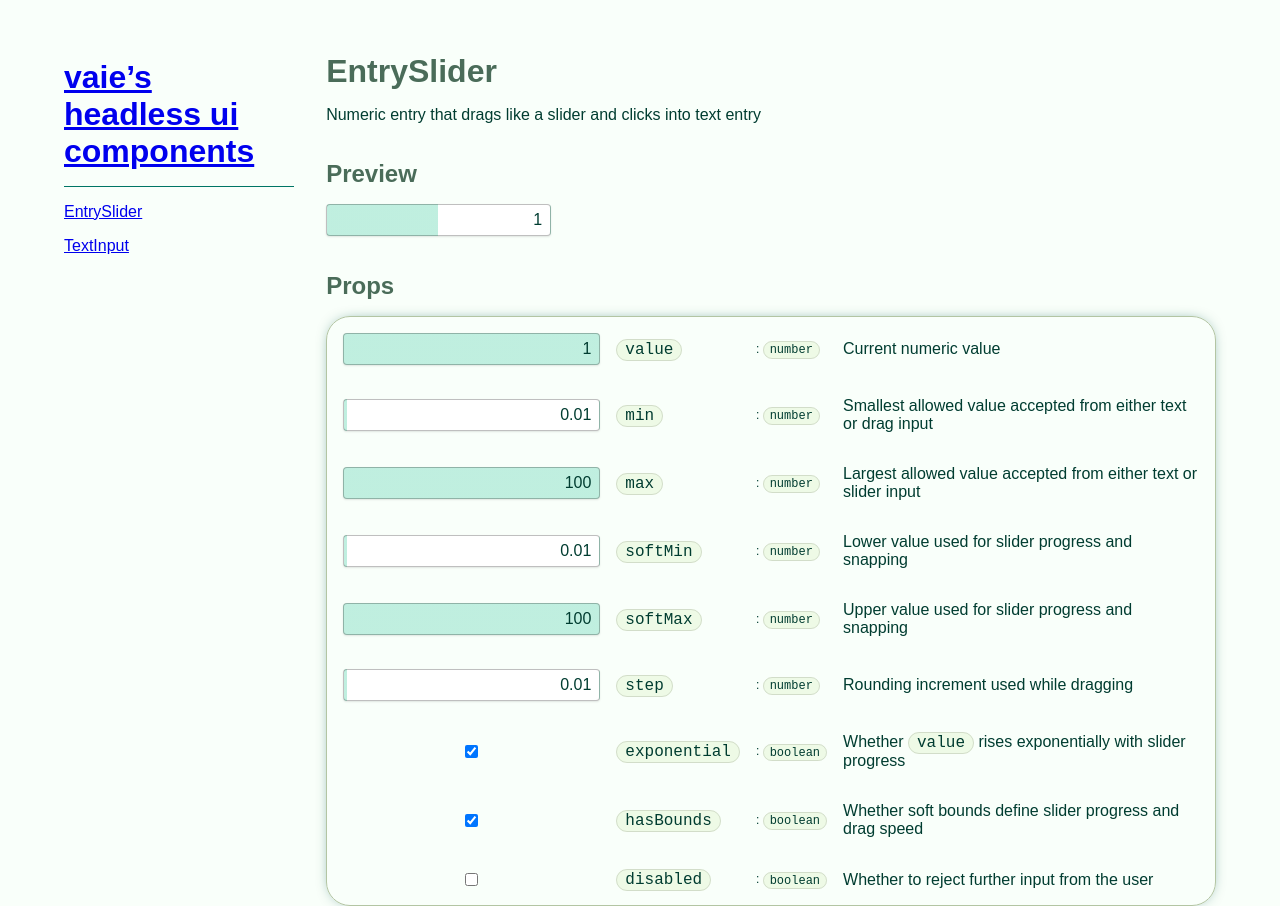
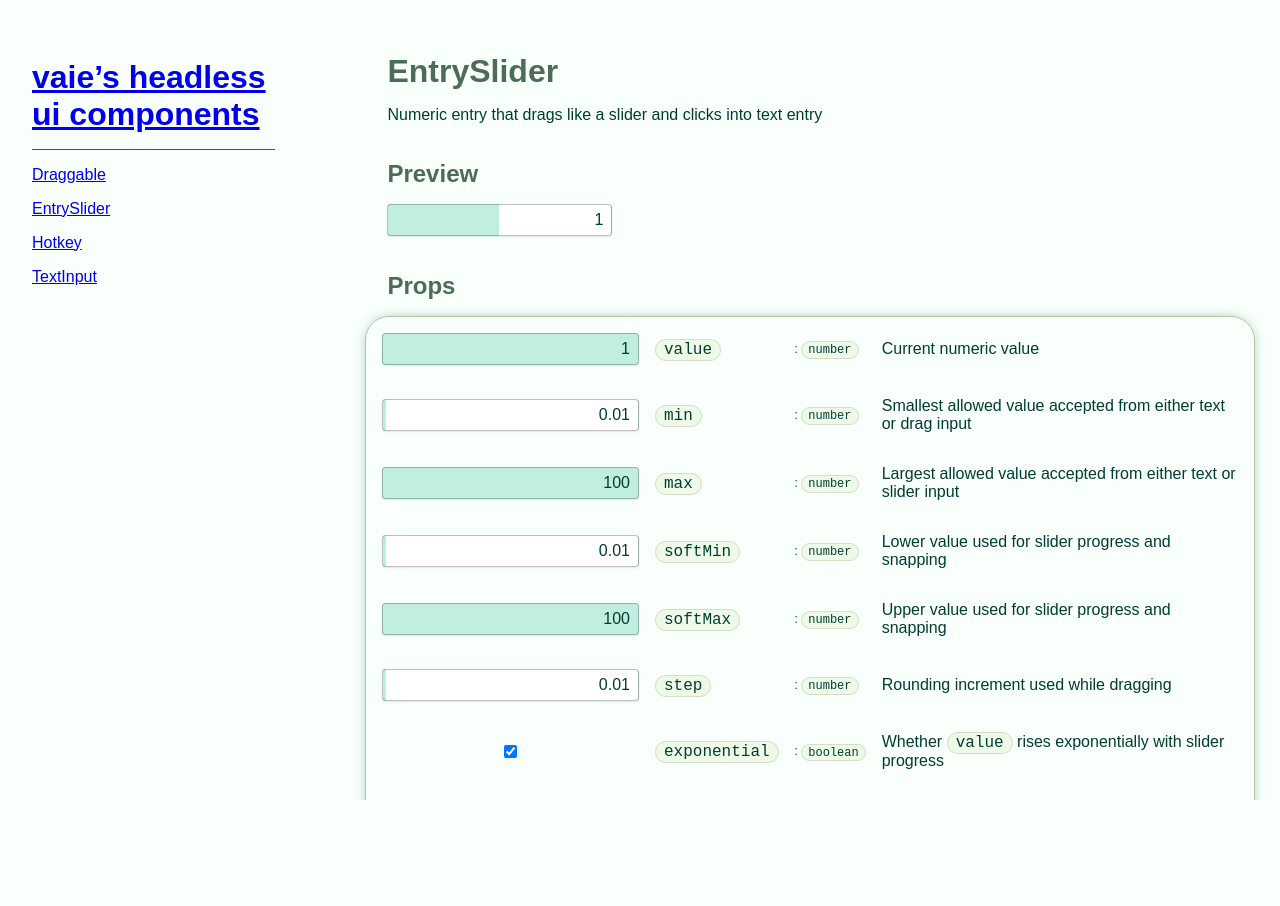
Before and after one commit to wooningeire/mono, a SvelteKit app in the folder hui/: page /EntrySlider in a window 1280 px wide. After the commit the page ends 800 px from the top, so only its background shows below. Built offline with nearby package versions, Linux system fonts and the light colour scheme; a web font is replaced by a local one.

Commit message:
feat: stub out remaining undocumented components

```diff
--- a/hui/src/routes/+layout.svelte
+++ b/hui/src/routes/+layout.svelte
@@ -25,6 +25,17 @@ main {
 
     width: 100vw;
     height: 100vh;
-    padding: 2em 4em;
+
+    overflow: hidden;
+
+    :global(> *) {
+        overflow-y: auto;
+    }
+}
+
+page-content {
+    flex-grow: 1;
+
+    padding: 2em;
 }
 </style>
--- a/hui/src/routes/ComponentPage.svelte
+++ b/hui/src/routes/ComponentPage.svelte
@@ -26,13 +26,17 @@ let {
 
     <h2>Props</h2>
     {@render propsSummary()}
+
+    <h2>Snippets</h2>
+    TBD
 </component-page>
 
 <style lang="scss">
 component-page {
     display: flex;
     flex-direction: column;
+    gap: 1em;
 
-    gap: 1rem;
+    padding: 0 1em;
 }
 </style>
--- a/hui/src/routes/ComponentsNav.svelte
+++ b/hui/src/routes/ComponentsNav.svelte
@@ -10,7 +10,9 @@ import Separator from "./Separator.svelte";
 
     <Separator />
 
+    <a href="/Draggable">Draggable</a>
     <a href="/EntrySlider">EntrySlider</a>
+    <a href="/Hotkey">Hotkey</a>
     <a href="/TextInput">TextInput</a>
 </nav>
 
@@ -22,5 +24,7 @@ nav {
     flex-direction: column;
     align-items: stretch;
     gap: 1em;
+
+    padding: 2em;
 }
 </style>
```
Also changed, not shown: hui/src/routes/(demos)/Draggable/+page.svelte (added), hui/src/routes/(demos)/Hotkey/+page.svelte (added).
